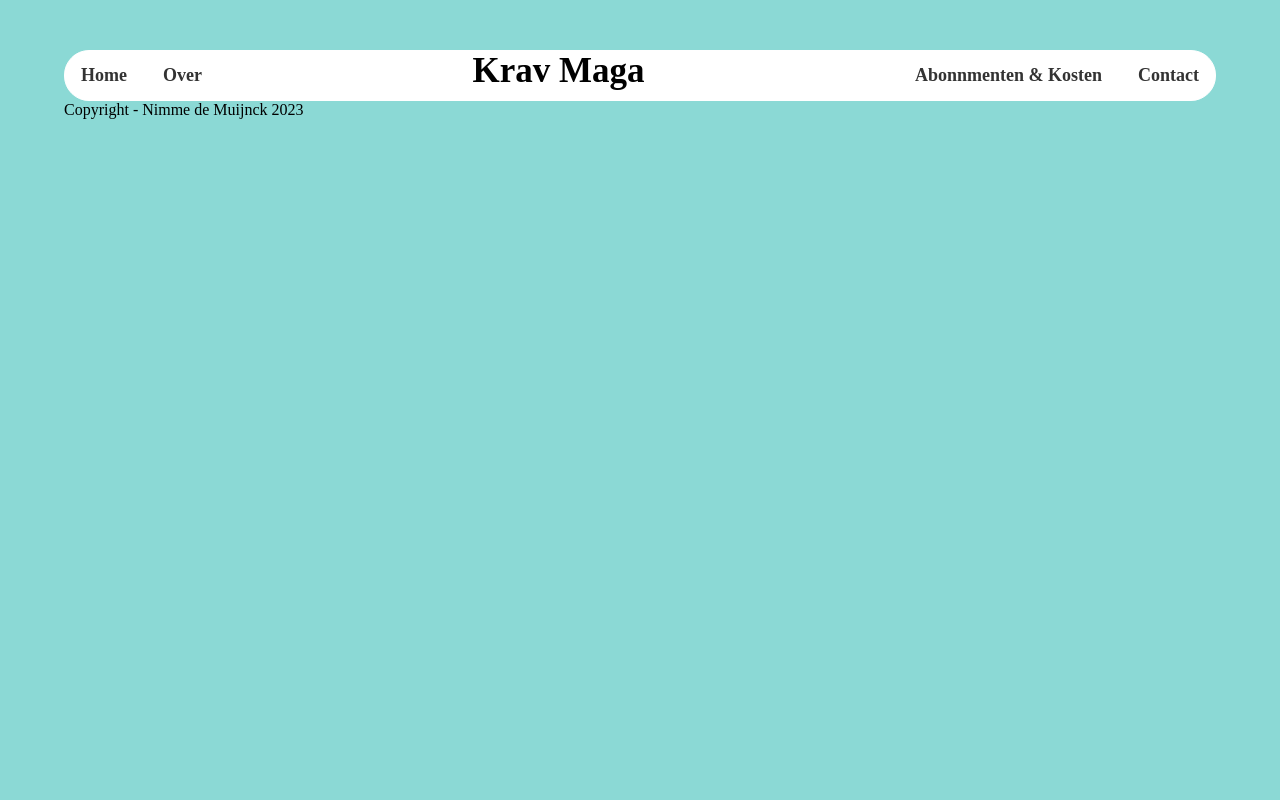
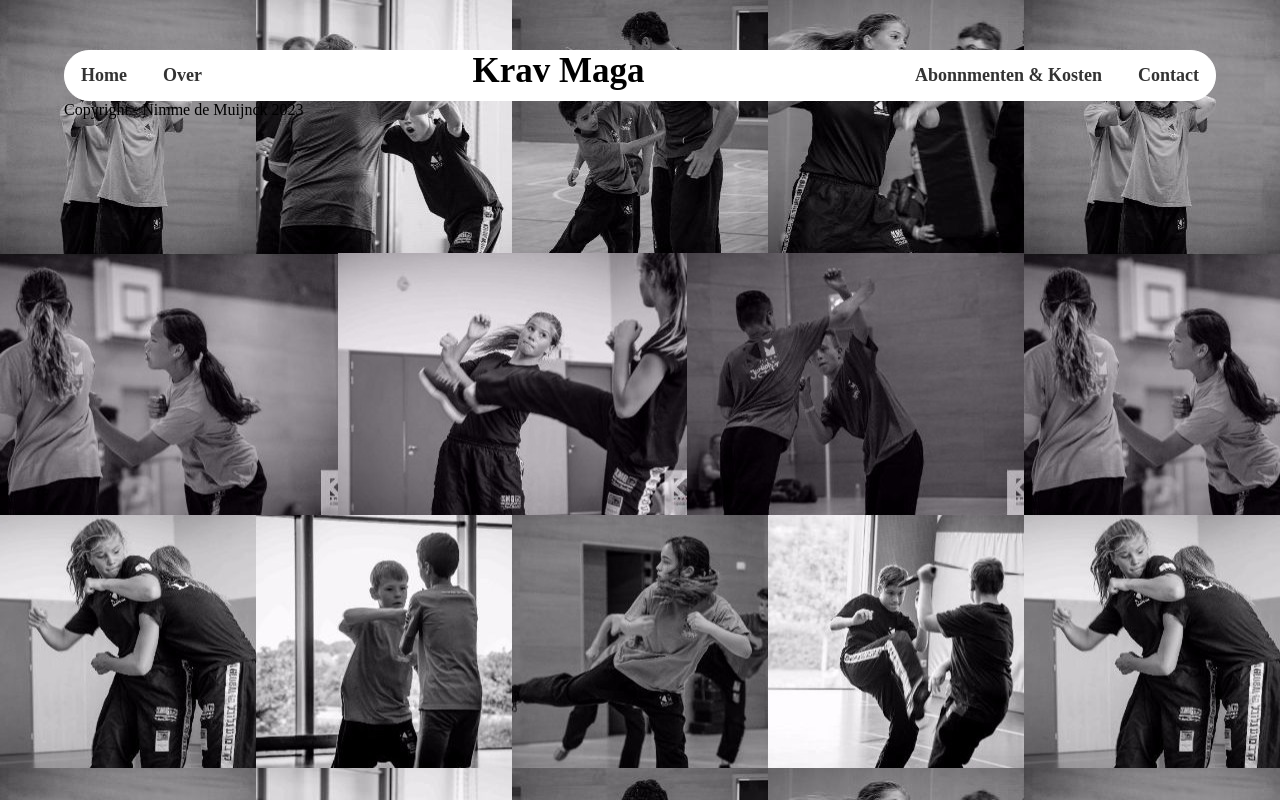
Before and after one commit to Nimmedemuijnck/krav-maga-internetstandaarden, a plain HTML site: page index.html in a window 1280 px wide. Drawn offline with Linux system fonts and the light colour scheme.

Commit message:
background image toegevoegd

```diff
--- a/index.html
+++ b/index.html
@@ -6,7 +6,7 @@
     <link rel="stylesheet" href="style.css">
     <title>Home</title>
 </head>
-<body>
+<body class="Homepage">
     <!-- Header -->
     <header>
         <!-- Navigator -->
--- a/style.css
+++ b/style.css
@@ -16,9 +16,10 @@ header h1 {
     font-size: 35px;
 }
 
-.home {
-    background-color: rgb(139, 217, 213);
+body{
+background-image: url(immages/collage-2016-12-05-1.jpg) ;
 }
+
 
 
 .nav-container{
```
